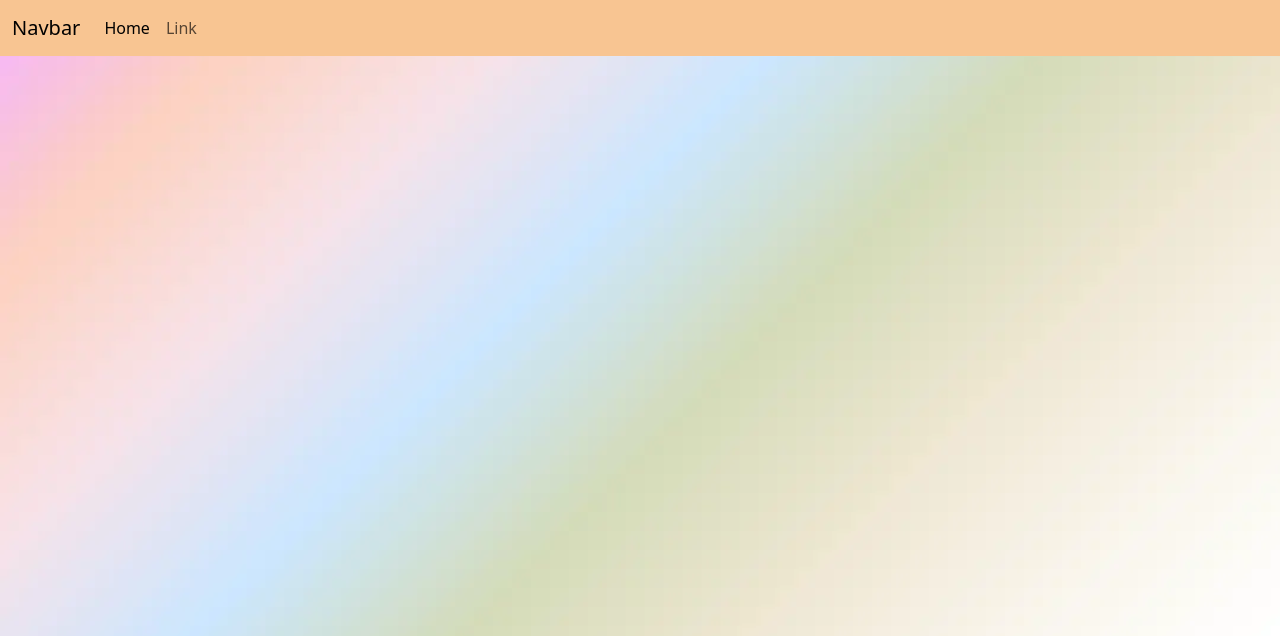
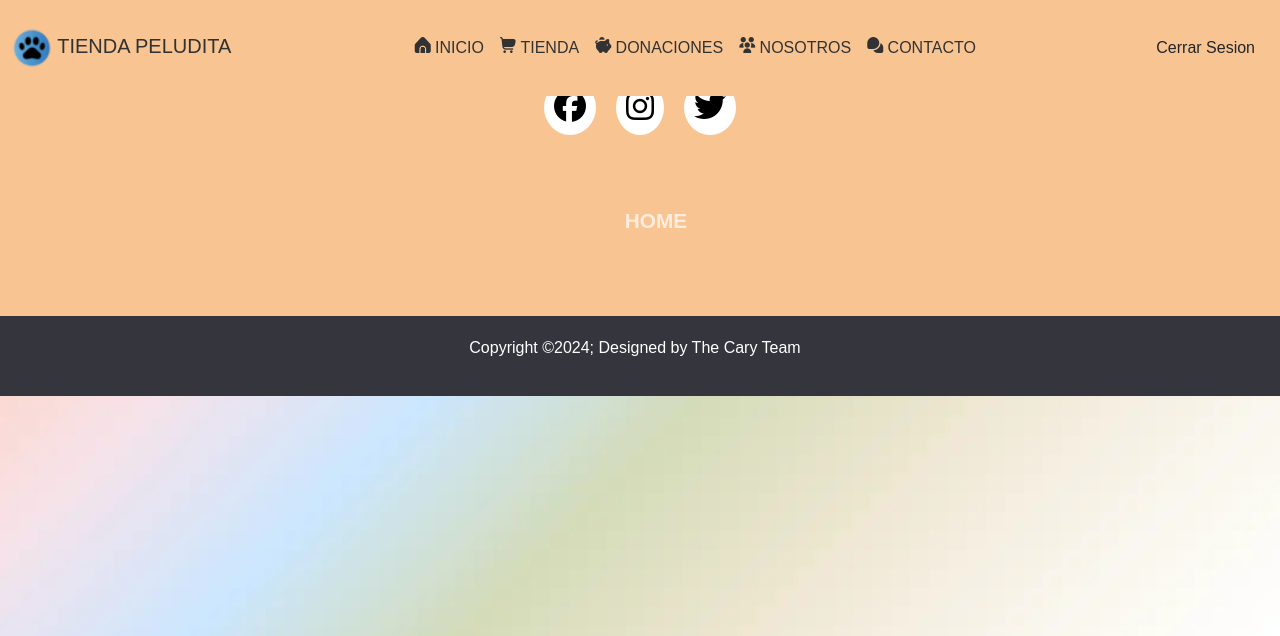
Before and after one commit to reigigax/ExamenPrograWeb, a Django app: page /tienda/base in a window 1280 px wide. Shown: the top 636 px of the page. Run offline with Django 4.2, Linux system fonts and the light colour scheme; some libraries are stand-ins or nearby versions; some web fonts are replaced.

Commit message:
archivo base listo

```diff
--- a/static/css/base.css
+++ b/static/css/base.css
@@ -1,9 +1,275 @@
+@import url('https://cdn-uicons.flaticon.com/2.3.0/uicons-thin-straight/css/uicons-thin-straight.css');
+@import url('https://cdn-uicons.flaticon.com/2.3.0/uicons-thin-rounded/css/uicons-thin-rounded.css');
+@import url('https://cdn-uicons.flaticon.com/2.3.0/uicons-regular-straight/css/uicons-regular-straight.css');
+@import url('https://cdn-uicons.flaticon.com/2.3.0/uicons-solid-straight/css/uicons-solid-straight.css');
+@import url('https://cdn-uicons.flaticon.com/2.3.0/uicons-solid-rounded/css/uicons-solid-rounded.css');
+@import url('https://fonts.cdnfonts.com/css/more-sugar');
+@import url('https://cdn-uicons.flaticon.com/2.3.0/uicons-brands/css/uicons-brands.css');
+
 body {
     background-image: url('../img/utilidades/BackGround.webp');
     background-size: cover;
     background-position: center;
+    font-family: 'More Sugar', sans-serif;
 }
 
 .nav-background {
     background: #F8C592;
 }
+
+.text-grey {
+    color: rgb(50, 50, 50);
+}
+
+.degradado-circulo {
+    background: radial-gradient(rgba(0, 0, 0) 58%, #ffffff00, #ffffff00 50%);
+    width: 40px;
+    height: 40px;
+}
+
+ul li {
+    list-style: none;
+}
+
+
+ul li a {
+    position: relative;
+    display: block;
+    text-transform: uppercase;
+    margin: 20px 0;
+    padding: 10px 20px;
+    text-decoration: none;
+    color: #c0e3f7;
+    font-size: 18px;
+    font-weight: 600;
+    transition: 0.5s;
+    z-index: 1;
+}
+
+
+ul li a:before {
+    content: "";
+    position: absolute;
+    top: 0; left: 0;
+    width: 100%; height: 100%;
+    border-top: 2px solid #ffe0c1;
+    border-bottom: 2px solid #ffe0c1;
+    transform: scaleY(2);
+    opacity: 0; transition: 0.3s;
+}
+
+
+ul li a:after {
+    content: "";
+    position: absolute;
+    top: 1px; left: 0;
+    width: 100%; height: 100%;
+    background-color: #ffe0c1;
+    transform:  scale(0);
+    opacity: 0;
+    transition: 0.3s;
+    z-index: -1;
+}
+
+
+ul li a:hover {
+    color: #012822;
+}
+
+
+ul li a:hover:before {
+    transform: scaleY(1);
+    opacity: 1;
+}
+
+
+ul li a:hover:after {
+    transform: scaleY(1);
+    opacity: 1;
+}
+
+
+button {
+    position: relative;
+    display: inline-block;
+    cursor: pointer;
+    outline: none;
+    border: 0;
+    vertical-align: middle;
+    text-decoration: none;
+    background: transparent;
+    padding: 0;
+    font-size: inherit;
+    font-family: inherit;
+}
+
+button.learn-more {
+    width: 15rem;
+    height: auto;
+}
+
+button.learn-more .circle {
+    transition: all 0.45s cubic-bezier(0.65, 0, 0.076, 1);
+    position: relative;
+    display: block;
+    margin: 0;
+    width: 3rem;
+    height: 3rem;
+    background: #282936;
+    border-radius: 1.625rem;
+}
+
+button.learn-more .circle .icon {
+    transition: all 0.45s cubic-bezier(0.65, 0, 0.076, 1);
+    position: absolute;
+    top: 0;
+    bottom: 0;
+    margin: auto;
+    background: #fff;
+}
+
+button.learn-more .circle .icon.arrow {
+    transition: all 0.45s cubic-bezier(0.65, 0, 0.076, 1);
+    left: 0.625rem;
+    width: 1.125rem;
+    height: 0.125rem;
+    background: none;
+}
+
+button.learn-more .circle .icon.arrow::before {
+    position: absolute;
+    content: "";
+    top: -0.29rem;
+    right: 0.0625rem;
+    width: 0.625rem;
+    height: 0.625rem;
+    border-top: 0.125rem solid #fff;
+    border-right: 0.125rem solid #fff;
+    transform: rotate(45deg);
+}
+
+button.learn-more .button-text {
+    transition: all 0.45s cubic-bezier(0.65, 0, 0.076, 1);
+    position: absolute;
+    top: 0;
+    left: 0;
+    right: 0;
+    bottom: 0;
+    padding: 0.75rem 0;
+    margin: 0 0 0 1.85rem;
+    color: #282936;
+    font-weight: 700;
+    line-height: 1.6;
+    text-align: center;
+    text-transform: uppercase;
+}
+
+button:hover .circle {
+    width: 100%;
+}
+
+button:hover .circle .icon.arrow {
+    background: #fff;
+    transform: translate(1rem, 0);
+}
+
+button:hover .button-text {
+    color: #fff;
+}
+
+
+/* Estilo Footer */
+footer{
+    background-color:#F8C592;
+}
+
+.footerContainer{
+    width: 100%;
+    padding: 70px 30px 20px ;
+    grid-template-columns:none;
+}
+
+.socialIcons{
+    display: flex;
+    justify-content: center;
+}
+
+.socialIcons a{
+    text-decoration: none;
+    padding:  10px;
+    background-color: white;
+    margin: 10px;
+    border-radius: 50%;
+}
+
+.socialIcons a i{
+    font-size: 2em;
+    color: black;
+    opacity: 0,9;
+}
+
+.socialIcons a:hover{
+    background-color: #363b76;
+    transition: 0.5s;
+}
+
+.socialIcons a:hover i{
+    color: white;
+    transition: 0.5s;
+}
+
+.footerNav{
+    margin: 30px 0;
+}
+
+.footerNav ul{
+    display: flex;
+    justify-content: center;
+    list-style-type: none;
+}
+
+.footerNav ul li a{
+    color:white;
+    margin: 20px;
+    text-decoration: none;
+    font-size: 1.3em;
+    opacity: 0.7;
+    transition: 0.5s;
+}
+
+.footerNav ul li a:hover{
+    opacity: 1;
+}
+
+.footerBottom{
+    background-color: #34353d;
+    padding: 20px;
+    text-align: center;
+}
+
+.footerBottom p{
+    color: white;
+}
+
+.designer{
+    opacity: 0.7;
+    text-transform: uppercase;
+    letter-spacing: 1px;
+    font-weight: 400;
+    margin: 0px 5px;
+}
+
+@media (max-width: 700px){
+    .footerNav ul{
+        flex-direction: column;
+    }
+    .footerNav ul li{
+        width:100%;
+        text-align: center;
+        margin: 10px;
+    }
+    .socialIcons a{
+        padding: 8px;
+        margin: 4px;
+    }
+}
--- a/tienda/templates/base.html
+++ b/tienda/templates/base.html
@@ -5,6 +5,9 @@
     <!-- Etiquetas Meta -->
     <meta charset="UTF-8">
     <meta name="viewport" content="width=device-width, initial-scale=1.0">
+
+    <!-- Conexion a jQuery -->
+    <script src="https://ajax.googleapis.com/ajax/libs/jquery/3.7.1/jquery.min.js"></script>
 
     <!-- Conexion a Bootstrap -->
     <link href="https://cdn.jsdelivr.net/npm/bootstrap@5.3.3/dist/css/bootstrap.min.css" rel="stylesheet" integrity="sha384-QWTKZyjpPEjISv5WaRU9OFeRpok6YctnYmDr5pNlyT2bRjXh0JMhjY6hW+ALEwIH" crossorigin="anonymous">
@@ -16,33 +19,16 @@
     <!-- Imagen de la Pestaña -->
     <link rel="icon" href="{% static 'img/utilidades/PatIcon.ico' %}">
 
+    <!-- Link de Iconos -->
+	<link rel="stylesheet" href="https://cdnjs.cloudflare.com/ajax/libs/font-awesome/6.5.1/css/all.min.css" integrity="sha512-DTOQO9RWCH3ppGqcWaEA1BIZOC6xxalwEsw9c2QQeAIftl+Vegovlnee1c9QX4TctnWMn13TZye+giMm8e2LwA==" crossorigin="anonymous" referrerpolicy="no-referrer" />
+
     <!-- Tutulo de Pagina -->
     <title>{% block title %}Tienda Peludita{% endblock %}</title>
 </head>
 <body>
-    <div>
-        <nav class="navbar fixed-top navbar-expand-lg nav-background">
-            <div class="container-fluid">
-              <a class="navbar-brand" href="#">Navbar</a>
-              <button class="navbar-toggler" type="button" data-bs-toggle="collapse" data-bs-target="#navbarSupportedContent" aria-controls="navbarSupportedContent" aria-expanded="false" aria-label="Toggle navigation">
-                <span class="navbar-toggler-icon"></span>
-              </button>
-              <div class="collapse navbar-collapse" id="navbarSupportedContent">
-                <ul class="navbar-nav me-auto mb-2 mb-lg-0">
-                  <li class="nav-item">
-                    <a class="nav-link active" aria-current="page" href="#">Home</a>
-                  </li>
-                  <li class="nav-item">
-                    <a class="nav-link" href="#">Link</a>
-                  </li>
-                </ul>
-              </div>
-            </div>
-          </nav>
-    </div>
-
+    <div>{% include 'components/navbar.html' %}</div>
     {% block content %}
     {% endblock %}
-
+    <div>{% include 'components/footer.html' %}</div>
 </body>
 </html>
--- /dev/null
+++ b/tienda/templates/components/footer.html
@@ -0,0 +1,17 @@
+{% load static %}
+<!-- Footer -->
+<footer>
+    <div class="footerContainer">
+        <div class="socialIcons">
+            <a href="https://m.facebook.com/login/?locale=es_LA&refsrc=deprecated"><i class="fa-brands fa-facebook"></i></a>
+            <a href="https://www.instagram.com/accounts/login/"><i class="fa-brands fa-instagram"></i></a>
+            <a href="https://twitter.com/i/flow/login"><i class="fa-brands fa-twitter"></i></a>
+        </div>
+        <div class="footerNav txt-font">
+                    <ul><li><a href="index.html">Home</a></li></ul>
+                </div>
+            </div>
+        <div class="footerBottom">
+                <p>Copyright &copy;2024; Designed by The Cary Team<span class="designer"></span></p>
+        </div>
+</footer>
--- /dev/null
+++ b/tienda/templates/components/navbar.html
@@ -0,0 +1,66 @@
+{% load static %}
+<nav class="navbar fixed-top navbar-expand-lg nav-background">
+    <div class="container-fluid">
+        <a class="navbar-brand" href="">
+            <span class="text-grey">
+                <img src="{% static 'img/utilidades/PatIconNav.webp' %}" alt="TP-Icon" class="degradado-circulo mrg-l-sides" type="image/webp">
+                TIENDA PELUDITA
+            </span>
+        </a>
+        <button class="navbar-toggler" type="button" data-bs-toggle="collapse" data-bs-target="#navbarSupportedContent" aria-controls="navbarSupportedContent" aria-expanded="false" aria-label="Toggle navigation">
+            <span class="navbar-toggler-icon"></span>
+        </button>
+        <div class="collapse navbar-collapse d-flex justify-content-center" id="navbarSupportedContent">
+            <ul class="navbar-nav">
+                <!-- NavBar - Inicio -->
+                <li class="nav-item">
+                    <a class="nav-link active nav-inicio" href="">
+                        <span class="text-grey">
+                            <i class="fi fi-sr-home"></i>
+                            Inicio
+                        </span>
+                    </a>
+                </li>
+                <!-- NavBar - Tienda -->
+                <li class="nav-item">
+                    <a class="nav-link active nav-tienda" href="#">
+                        <span class="text-grey">
+                            <i class="fi fi-sr-shopping-cart"></i>
+                            Tienda
+                        </span>
+                    </a>
+                </li>
+                <!-- NavBar - Donaciones -->
+                <li class="nav-item">
+                    <a class="nav-link active nav-donaciones" href="#">
+                        <span class="text-grey">
+                            <i class="fi fi-sr-piggy-bank"></i>
+                            Donaciones
+                        </span>
+                    </a>
+                </li>
+                <!-- NavBar - Nosotros -->
+                <li class="nav-item">
+                    <a class="nav-link active nav-nosotros" href="#">
+                        <span class="text-grey">
+                            <i class="fi fi-sr-users-alt"></i>
+                            Nosotros
+                        </span>
+                    </a>
+                </li>
+                <!-- NavBar - Contacto -->
+                <li class="nav-item">
+                    <a class="nav-link active nav-contacto" href="#">
+                        <span class="text-grey">
+                            <i class="fi fi-sr-comments"></i>
+                            Contacto
+                        </span>
+                    </a>
+                </li>
+            </ul>
+        </div>
+        <div class="d-grid gap-2 d-md-flex justify-content-md-end">
+            <button class="btn nav-button-login" type="submit">Cerrar Sesion</button>
+        </div>
+    </div>
+</nav>
```
Also changed, not shown: static/img/utilidades/PatIconNav.webp (added).
